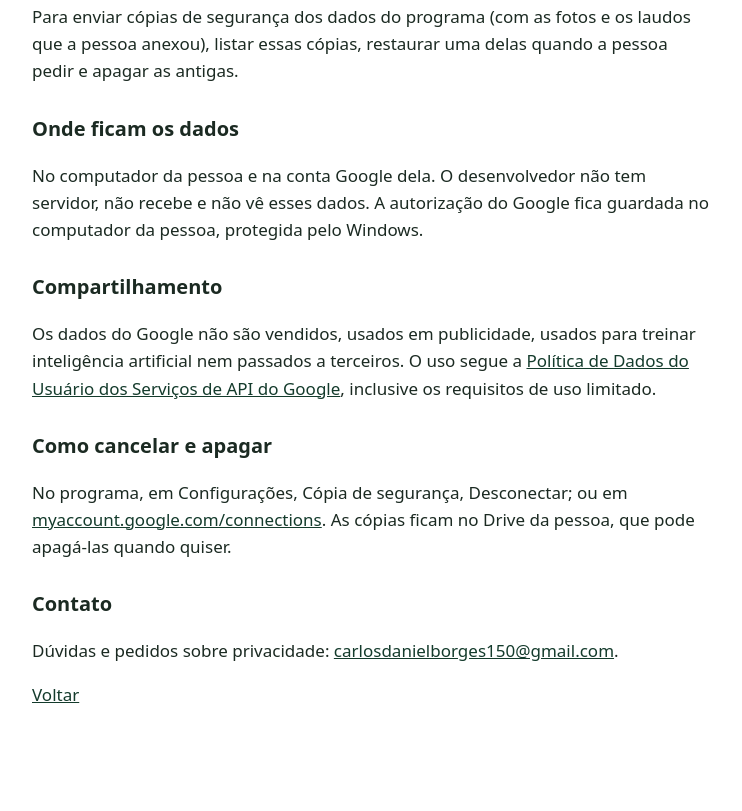
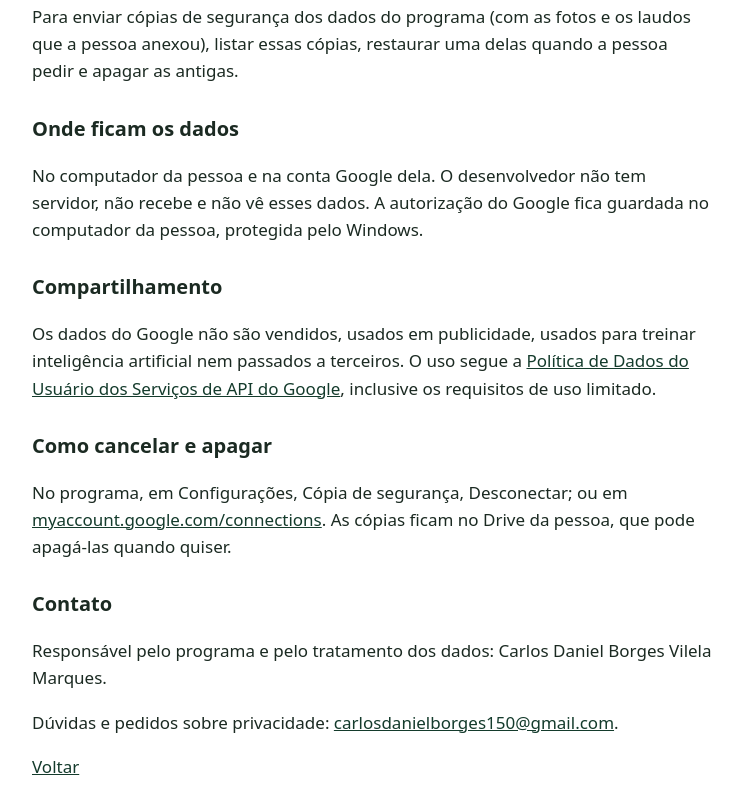
Before and after one commit to CarlosDaniel2609/Gestao-Fazenda, a plain HTML site: page privacidade.html in a window 1280 px wide. Shown: the part 400-1211 px from the top of the page, without its empty margins (268-1010 px from the left). Before the commit the page ends 1166 px from the top, so only its background shows below. Drawn offline with Linux system fonts and the light colour scheme.

Commit message:
Update privacidade.html

```diff
--- a/privacidade.html
+++ b/privacidade.html
@@ -14,5 +14,6 @@
 <h2>Como cancelar e apagar</h2>
 <p>No programa, em Configurações, Cópia de segurança, Desconectar; ou em <a href="https://myaccount.google.com/connections">myaccount.google.com/connections</a>. As cópias ficam no Drive da pessoa, que pode apagá-las quando quiser.</p>
 <h2>Contato</h2>
+<p>Responsável pelo programa e pelo tratamento dos dados: Carlos Daniel Borges Vilela Marques.</p>
 <p>Dúvidas e pedidos sobre privacidade: <a href="mailto:carlosdanielborges150@gmail.com">carlosdanielborges150@gmail.com</a>.</p>
 <p><a href="index.html">Voltar</a></p></body></html>
```
